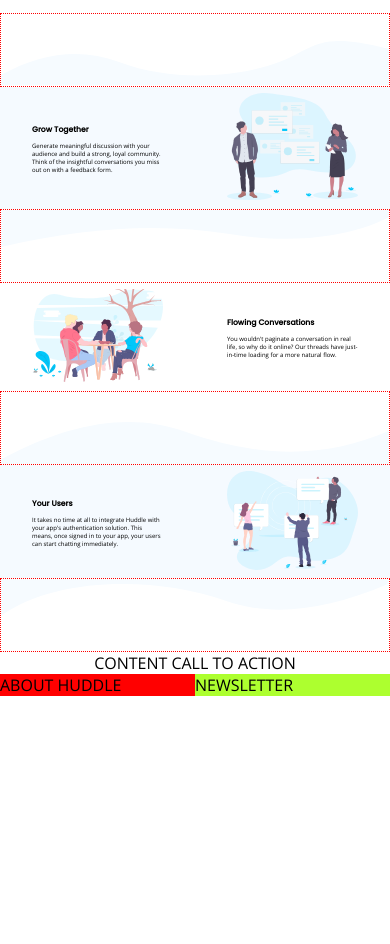
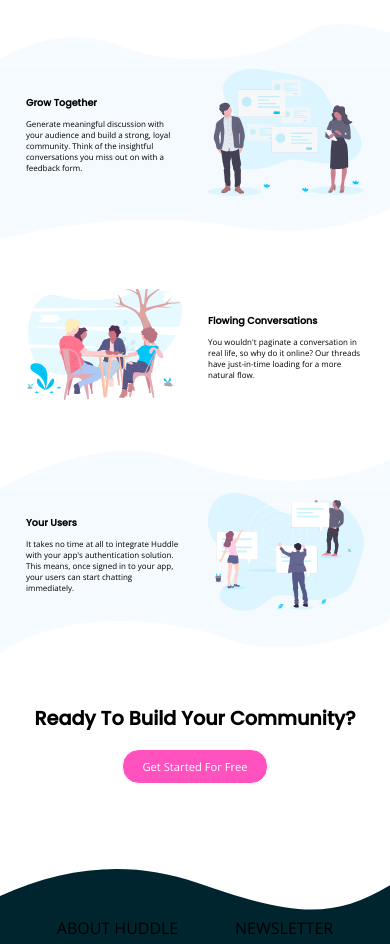
Before and after one commit to devtezza/huddle-curved, a plain HTML site: page index.html in a window 390 px wide. Shown: the part 595-1539 px from the top of the page. Before the commit the page ends 1291 px from the top, so only its background shows below. Drawn offline with nearby package versions, Linux system fonts and the light colour scheme.

Commit message:
Add Footer Section code

```diff
--- a/css/style.css
+++ b/css/style.css
@@ -1,3 +1,12 @@
+/*WARGNING
+VERIFY:
+- CSS CODE BEST PRACTICES
+- RESET STYLES
+- CSS NORMALIZE
+- ACTIVE STATES (FRONTEND MENTOR DESIGN SCREENSHOT )
+*/
+
+
 @import url('https://fonts.googleapis.com/css2?family=Poppins:wght@500&display=swap');
 @import url('https://fonts.googleapis.com/css2?family=Open+Sans&display=swap');
 
@@ -22,7 +31,6 @@ html, body {
 h1, h2 {
     font-family: 'Poppins', sans-serif;
     font-size: 1.2em;
-    /*letter-spacing: 0.05em;*/
     font-weight: bold;
 }
 
@@ -32,8 +40,6 @@ a {
 
 .cta {
     text-align: center;
-
-   /* background: cadetblue;*/
 }
 
 
@@ -47,16 +53,12 @@ a {
     justify-content: space-between;
     align-items: center;
     margin-bottom: 2em;
-    /*background: blue;*/
     padding: 0.5em;
 }
 
 
-
 .top-bar > div:first-child {
-    /*background: green;*/
     max-width: 25%;
-
 }
 
 .top-bar a img {
@@ -84,10 +86,6 @@ a {
 
 }
 
-/*HEADER CTA*/
-/*header .cta {
-    border: 1px solid black;
-}*/
 
 .cta p {
     font-size: 0.7em;
@@ -111,7 +109,6 @@ a {
 
 /*HEADER MOCKUP*/
 .mockup {
-    /*background: royalblue;*/
     text-align: center;
     margin-top: 1.5em;
 }
@@ -131,6 +128,7 @@ a {
 
 .counter {
     margin-top: 2em;
+    /*border: 1px solid green;*/
 
 }
 
@@ -141,47 +139,49 @@ a {
 .counter > div:nth-child(2) {
     font-size: 2.5em;
     font-weight: 700;
-    /*background: pink;*/
-
 }
 
 .counter p {
-    /*margin: auto;*/
     text-align: center;
     font-size: 0.7em;
     color: grey;
     padding-top: 0;
     margin-top: 0;
-
 }
 
 
 /*------------------- MAIN CONTENT -------------------*/
-main {
-	/*background: grey;*/
+
+/*main {
     margin-top: 1em;
-}
+}*/
+
 
 .text-image {
-    /*background: darkorange;*/
     display: flex;
     justify-content: space-evenly;
     align-items: center;
-    flex-wrap: nowrap;
-    margin: 0;
-    font-size: 0.4em;
+    /*flex-wrap: nowrap;   */
+    /*border: 1px solid green;*/
+
 }
 
 .text-image:first-of-type, .text-image:nth-of-type(3) {
     background-color: hsl(207, 100%, 98%);
 }
 
-section img {
+.text-image:nth-of-type(2) {
+    margin: 1em auto;
+}
+
+.image img {
     max-width: 100%;
 }
 
+
+/*----------------------------------------------Curved Background Styles*/
 .bg-top1, .bg-top2, .bg-bottom1, .bg-bottom2  {
-    border: 1px dotted red;
+
     min-height: 4.5em;
 
 }
@@ -204,16 +204,32 @@ section img {
 .bg-bottom2 {
     background: url('../images/bg-section-bottom-desktop-2.svg') no-repeat left top;
     background-size: max(100%);
+} /*-------------------------------------End Of Curved Brackground Styles*/
+
+.image, .text {
+    /*padding: 1em;*/
+    /*flex: 1 1 1em;*/
+    /*margin: 2em;*/
+    /*border: 2px dotted blue;*/
+    max-width: 40%
 }
 
-.image, .text {
-    padding: 1em;
-    flex: 1 1 1em;
-    margin: 0 4em;
+/*.image {
+    max-width: 40%;
 }
+
+.text {
+    max-width: 45%;
+}*/
 
 .text p {
     font-size: 0.5em;
+    /*border: 1px solid black;*/
+}
+
+.text h1 {
+    font-size: 0.6em;
+    /*border: 1px solid black;*/
 }
 
 .text-image:not(:nth-of-type(2)) .text {
@@ -221,26 +237,56 @@ section img {
 }
 
 
-/*------------------- FOOTER -------------------*/
-footer {
-	background: red;
-    display: flex;
-    flex-wrap: wrap;
-}
-footer div {
-    min-width: 50%;
+/*Call To Action Before Footer*/
+section.cta {
+    margin: 1em 0;
 }
 
-footer > div:first-child{
-    background: greenyellow;
+
+
+/*------------------- FOOTER -------------------*/
+
+.footer-bg {
+	/*background: red;*/
+    display: flex;
+    /*flex-wrap: nowrap;*/
+    justify-content: space-evenly;
+    align-items: center;
+}
+
+.footer-bg > div {
+    max-width: 40%;
+}
+
+.footer-bg > div:first-child{
+    /*background: greenyellow;*/
     order: 1;
 }
 
-/*BREAKING POINTS*/
+/*Footer Background*/
+.bg-top-footer {
+    min-height: 7em;
+    background: url('../images/bg-footer-top-desktop.svg') left bottom no-repeat;
+    background-size: max(100%);
+    margin-bottom: 0;
+    padding-bottom: 0;
+}
 
-/*First Breaking Point*/
+.footer-bg {
+    background-color: hsl(192, 100%, 9%);
+    min-height: 2em;
+    margin-top: 0;
+
+}
+
+
+
+
+/*-----------------------------  BREAKING POINTS   ------------------------*/
+
+/*--------------------------------------------------First Breaking Point*/
 @media screen and (max-width: 375px) {
-    section:not(:last-child), footer {
+    .text-image, footer {
         display: block;
     }
 
@@ -266,13 +312,62 @@ footer > div:first-child{
 
     }
 
+    /*----------------------------------------------Curved Background Styles*/
+        .bg-top1, .bg-top2, .bg-bottom1, .bg-bottom2  {
+
+            min-height: 7em;
+
+        }
+
+        .bg-top1 {
+            background: url('../images/bg-section-top-mobile-1.svg') no-repeat left bottom;
+            background-size: max(100%);
+        }
+
+        .bg-bottom1 {
+            background: url('../images/bg-section-bottom-mobile-1.svg') no-repeat left top;
+            background-size: max(100%);
+        }
+
+        .bg-top2 {
+            background: url('../images/bg-section-top-mobile-2.svg') no-repeat left bottom;
+            background-size: max(100%);
+        }
+
+        .bg-bottom2 {
+            background: url('../images/bg-section-bottom-mobile-2.svg') no-repeat left top;
+            background-size: max(100%);
+    } /*-------------------------------------End Of Curved Brackground Styles*/
+
+    .image, .text {
+        max-width: 80%;
+        margin: 0 auto;
+        text-align: center;
+        padding: 2em 0;
+    }
+
+    .text h1 {
+        font-size: 0.8em;
+    }
+
+    .text p{
+        font-size: 0.7em;
+        margin: 0;
+        padding: 0;
+
+    }
+
+    /*.text-image:nth-of-type(2) {
+        margin: 1em auto;
+    }*/
+
 }
 
 
 
 
 
-/*Second Breaking Point*/
+/*--------------------------------------------------Second Breaking Point*/
 @media screen and (max-width: 240px) {
     .top-bar > div:last-child {
         font-size: 0.6em;
--- a/index.html
+++ b/index.html
@@ -117,18 +117,25 @@
             </div>
 
              <section class="cta">
-                CONTENT CALL TO ACTION
+                <h1>Ready To Build Your Community?</h1>
+                <a href="#">
+                    Get Started For Free
+                </a>
             </section>
         </main>
         <!--End Main Section-->
 
 
         <footer>
-            <div>
-                NEWSLETTER
+            <div class="bg-top-footer">
             </div>
-            <div>
-                ABOUT HUDDLE
+            <div class="footer-bg">
+                <div>
+                    NEWSLETTER
+                </div>
+                <div>
+                    ABOUT HUDDLE
+                </div>
             </div>
         </footer>
     </body>
```
